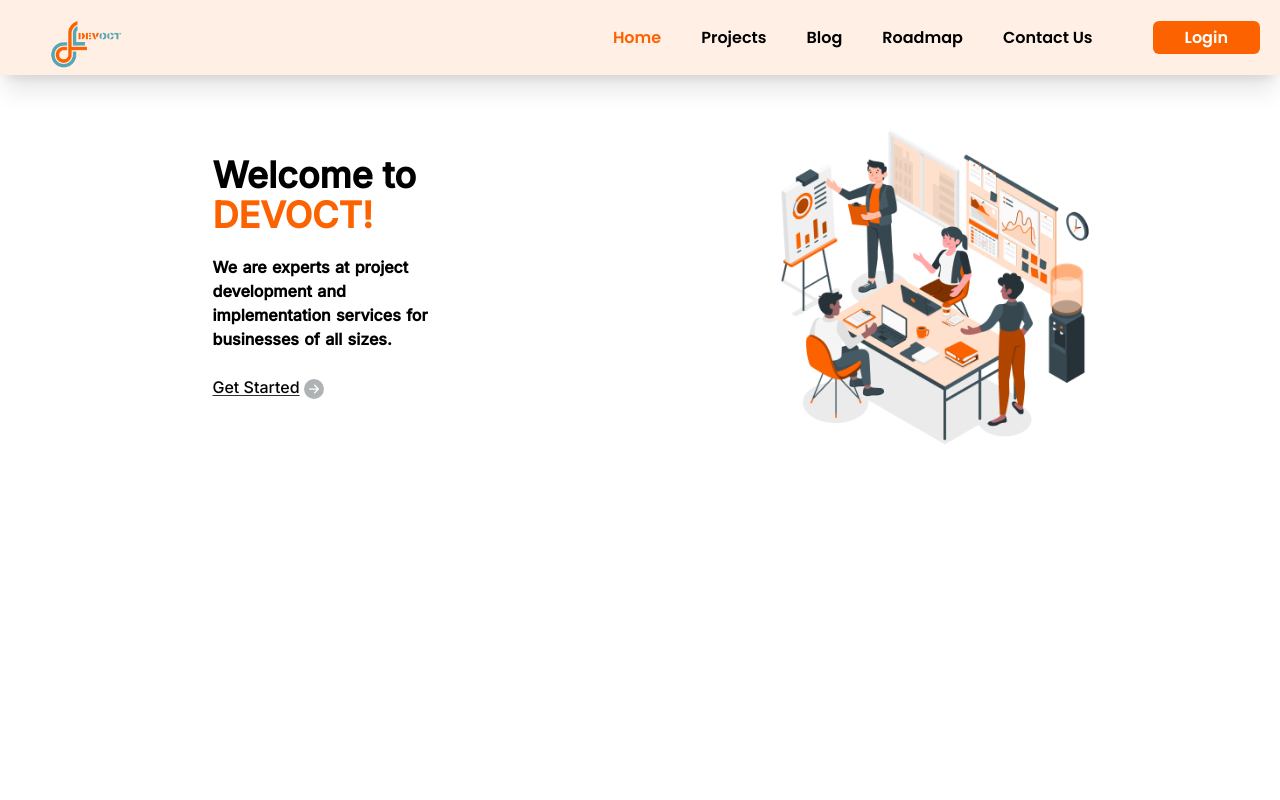
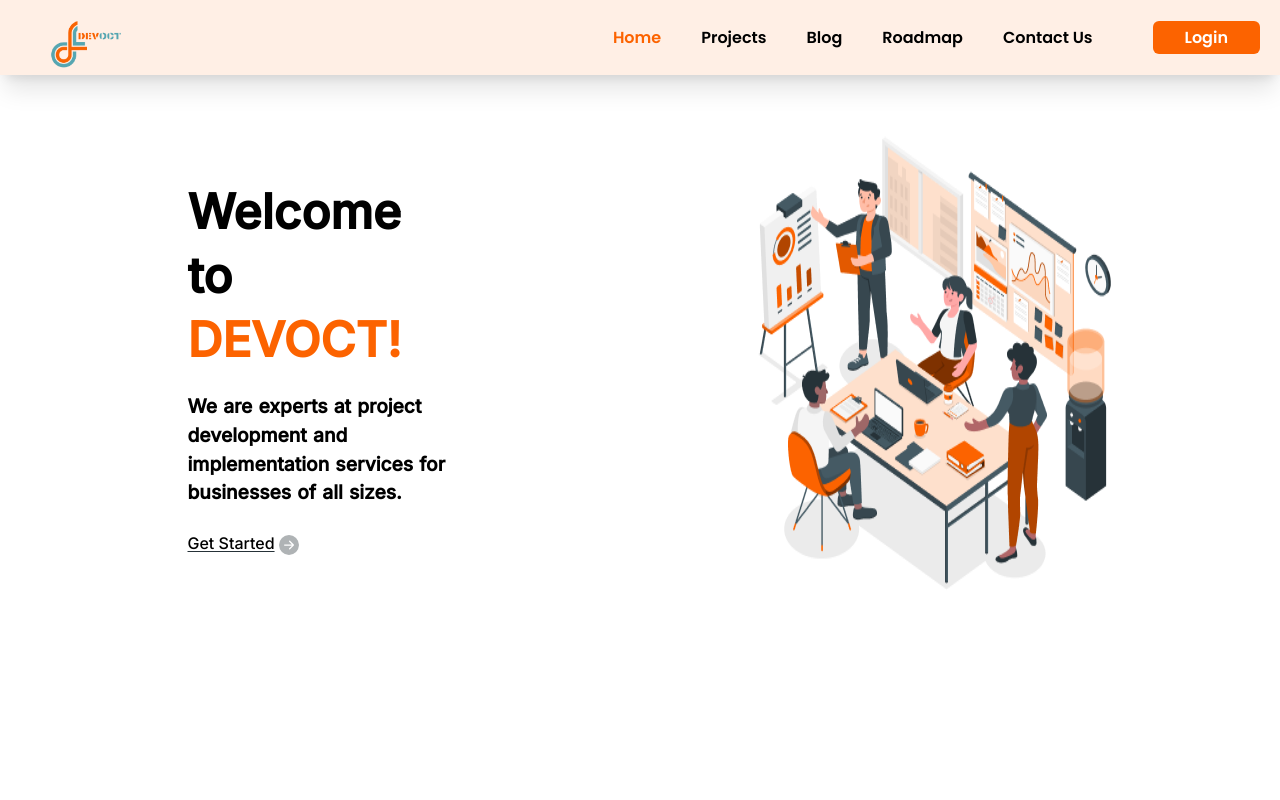
Before and after one commit to dev-oct/devoctWeb, a React (Create React App) app in the folder website/: page / in a window 1280 px wide. Shown: the top 800 px of the page. Built offline with nearby package versions, Linux system fonts and the light colour scheme.

Commit message:
project components are created

```diff
--- /dev/null
+++ b/website/src/components/RecentP.js
@@ -0,0 +1,14 @@
+const RecentP = () => {
+    return (
+        <div>
+            <div>
+                <h1>Recent Project</h1>
+            </div>
+            <div>
+
+            </div>
+        </div>
+    );
+}
+
+export default RecentP;
--- /dev/null
+++ b/website/src/components/TrendingP.js
@@ -0,0 +1,14 @@
+const TrendingP = () => {
+    return (
+        <div>
+            <div>
+                <h1>Trending Project</h1>
+            </div>
+            <div>
+
+            </div>
+        </div>
+    );
+}
+
+export default TrendingP;
--- a/website/src/styles/landing.css
+++ b/website/src/styles/landing.css
@@ -16,6 +16,27 @@
 .lPic {
   height: 350px;
   width: 350px;
+}
+
+@media only screen and (min-width: 1200px) {
+  .landing-text {
+    width: 25%;
+  }
+  .title {
+    line-height: 4rem;
+    margin-top: 25px;
+    font-size: 3rem;
+  }
+
+  .para {
+    font-size: 1.2rem;
+    margin-top: 20px;
+  }
+
+  .lPic {
+    height: 100%;
+    width: 100%;
+  }
 }
 
 @media (max-width: 768px) {
```
